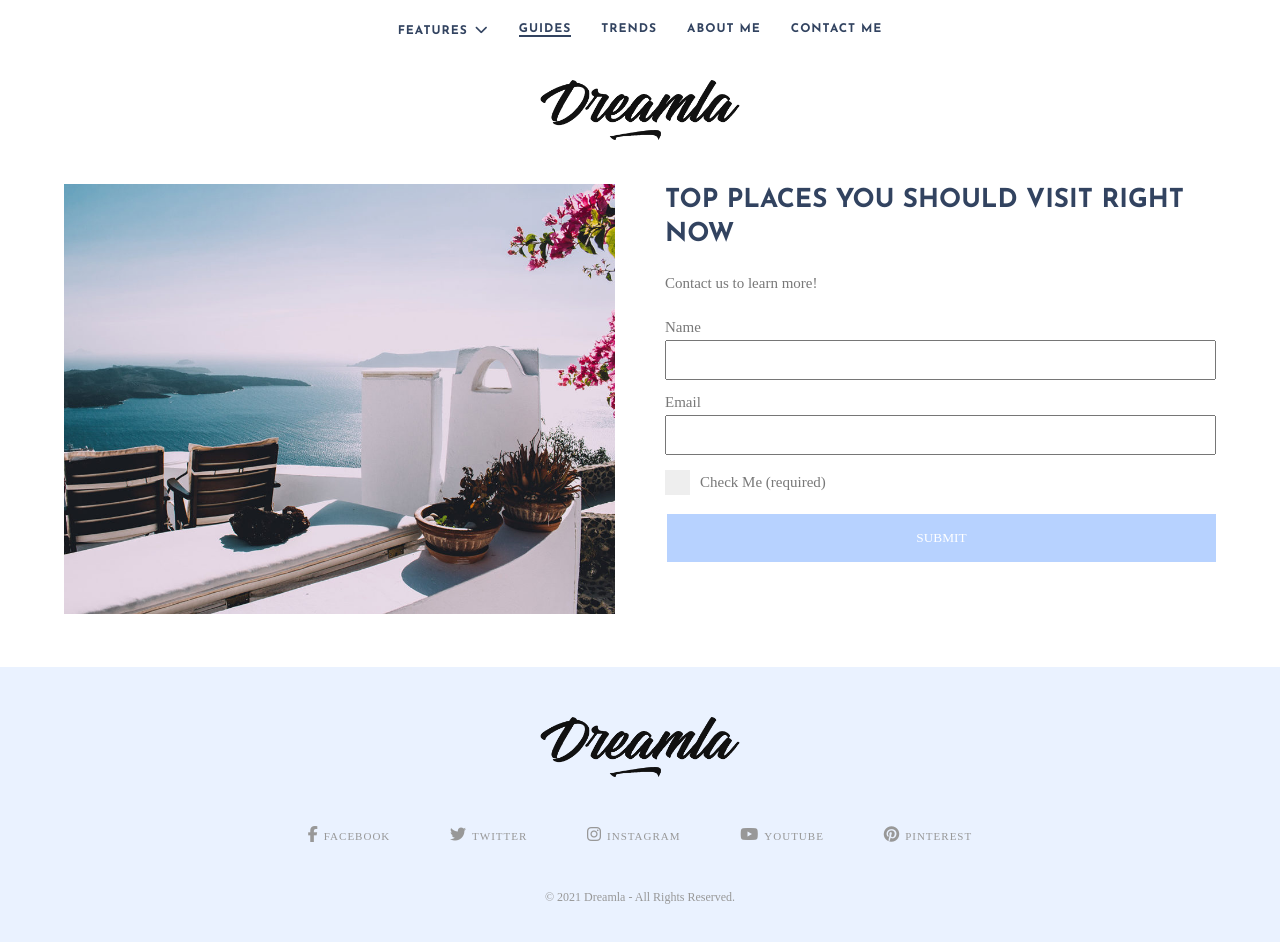
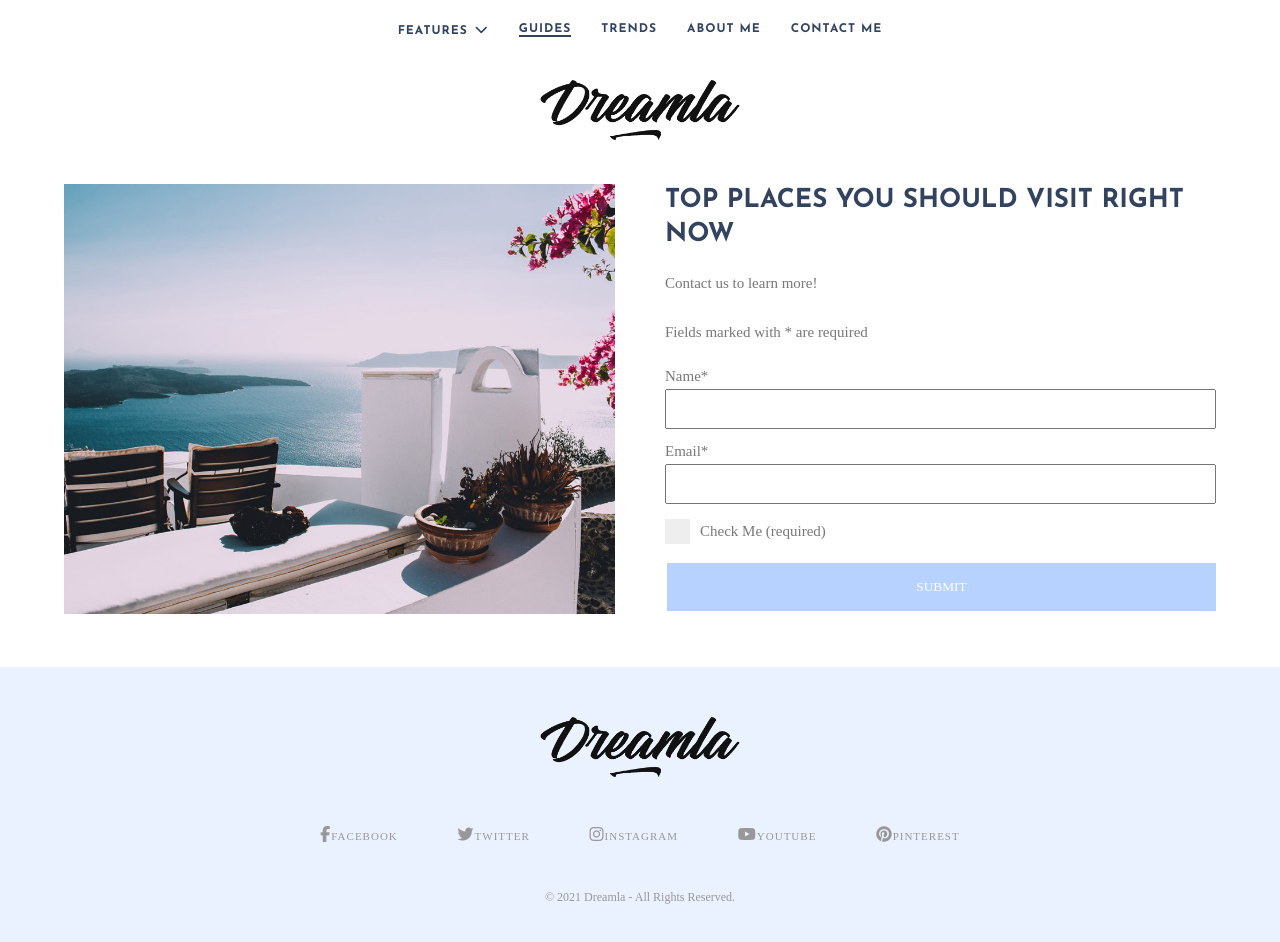
Before and after one commit to maiaij/inm320-accessibility, a website: page public/index.html in a window 1280 px wide. Drawn offline with nearby package versions, Linux system fonts and the light colour scheme; a web font is replaced by a local one.

Commit message:
finished

```diff
--- a/public/index.html
+++ b/public/index.html
@@ -12,7 +12,7 @@
     <link rel='stylesheet' href='//fonts.googleapis.com/css?family=Quando:100,100italic,200,200italic,300,300italic,400,400italic,500,500italic,600,600italic,700,700italic,800,800italic,900,900italic%7CJosefin+Sans:100,100italic,200,200italic,300,300italic,400,400italic,500,500italic,600,600italic,700,700italic,800,800italic,900,900italic' type='text/css' media='all' />
     <link rel="stylesheet" href="/assets/css/style.css" />
 
-    <script src="https://kit.fontawesome.com/2216cb6a92.js" crossorigin="anonymous"></script>
+    <script src="https://kit.fontawesome.com/2216cb6a92.js"></script>
 </head>
 <body>
     <header>
@@ -47,7 +47,7 @@
             <article>
                 <div class="image-part">
                     <a href="">
-                        <img width="960" height="750" src="/assets/images/top-places-you-should-visit-right-now.jpg" />
+                        <img alt="White balcony of a villa on the ocean" width="960" height="750" src="/assets/images/top-places-you-should-visit-right-now.jpg" />
                     </a>
                 </div>
 
@@ -60,16 +60,17 @@
 
                     <div class="post-list-entry">
                         <p>Contact us to learn more!</p>
+                        <p>Fields marked with * are required</p>
                         <form action="/" method="post">
-                            <label for="name">Name</label>
-                            <input type="text" name="fullname" required />
+                            <label for="fullname">Name*</label>
+                            <input id="fullname" type="text" name="fullname" required="true" />
 
-                            <label for="email">Email</label>
-                            <input type="email" name="email" required />
+                            <label for="email">Email*</label>
+                            <input id="email" type="email" name="email" required="true" />
 
                             <div class="flexbox">
-                                <span id="check" role="checkbox" aria-required="true" aria-checked="false"></span>
-                                <label for="check" class="check">Check Me (required)</label>
+                                <span id="checkbox" role="checkbox" aria-required="true" aria-checked="false"></span>
+                                <label for="checkbox" class="check">Check Me (required)</label>
                             </div>
 
                             <input type="submit" value="Submit" />
@@ -87,11 +88,11 @@
             </div>
 
             <div class="footer-social-links">
-                <a href="Facebook" target="_blank"><i class="fa fa-facebook"></i><span>Facebook</span></a>
-                <a href="Twitter" target="_blank"><i class="fa fa-twitter"></i><span>Twitter</span></a>
-                <a href="Instagram" target="_blank"><i class="fa fa-instagram"></i><span>Instagram</span></a>
-                <a href="Youtube" target="_blank"><i class="fa fa-youtube-play"></i><span>Youtube</span></a>
-                <a href="Pinterest" target="_blank"><i class="fa fa-pinterest"></i><span>Pinterest</span></a>
+                <a href="Facebook" target="_blank"><em class="fa fa-facebook"></em><span>Facebook</span></a>
+                <a href="Twitter" target="_blank"><em class="fa fa-twitter"></em><span>Twitter</span></a>
+                <a href="Instagram" target="_blank"><em class="fa fa-instagram"></em><span>Instagram</span></a>
+                <a href="Youtube" target="_blank"><em class="fa fa-youtube-play"></em><span>Youtube</span></a>
+                <a href="Pinterest" target="_blank"><em class="fa fa-pinterest"></em><span>Pinterest</span></a>
             </div>
 
             <div id="footer-copyright">
```
Also changed, not shown: lite-server.png (added), webpage.png (added), 1 other file.
